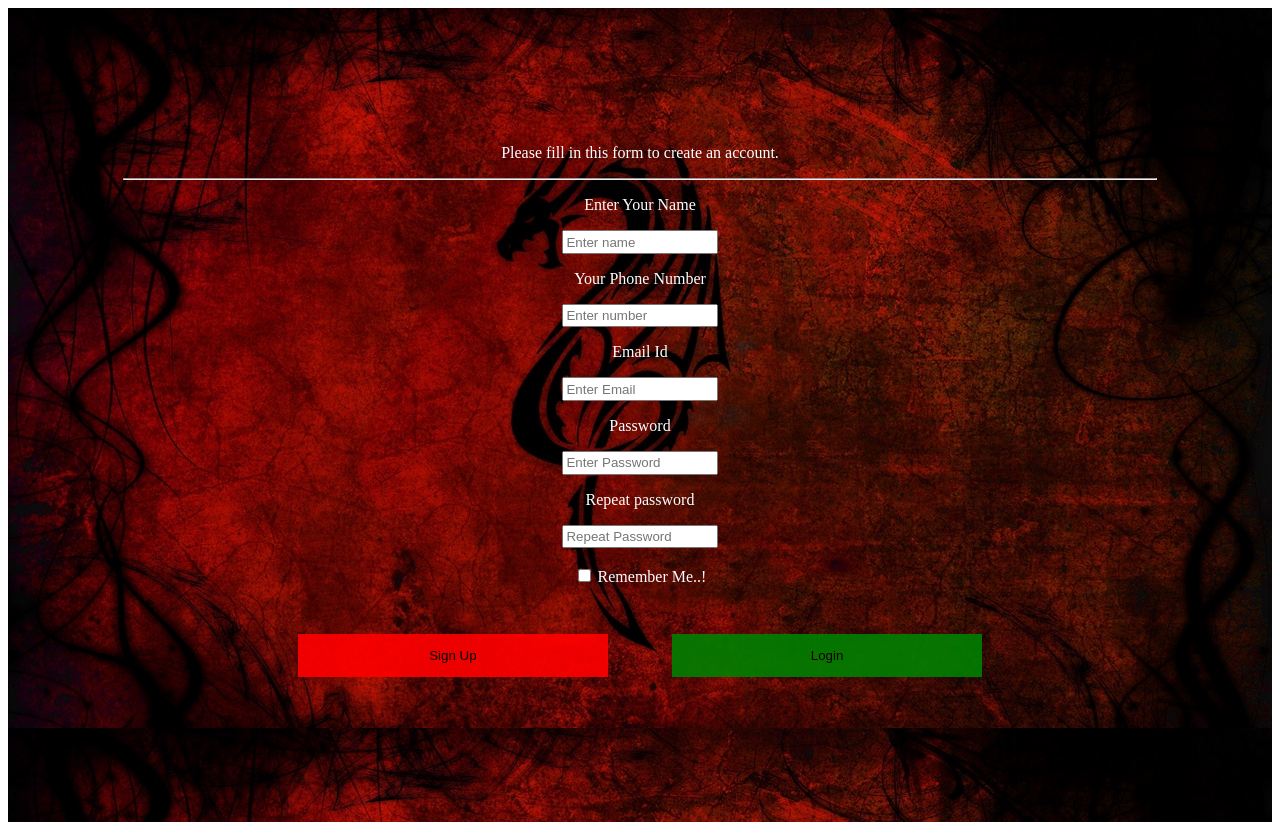
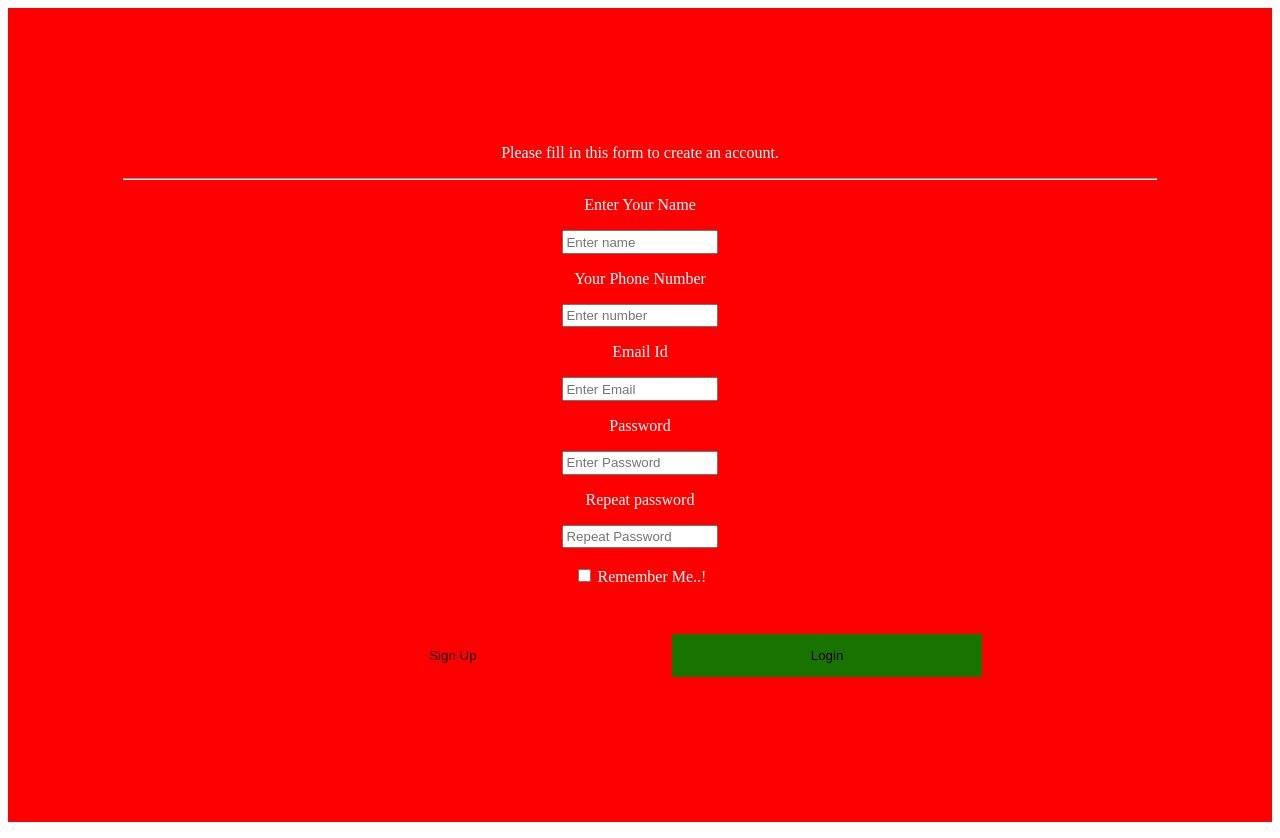
Before and after one commit to rahul10122000/assessment-project, a plain HTML site: page index.html in a window 1280 px wide. Drawn offline with Linux system fonts and the light colour scheme.

Commit message:
Update index.html

```diff
--- a/index.html
+++ b/index.html
@@ -30,7 +30,7 @@ margin:30px;
  .container
  {
   padding: 115px;
-  background-image: url("style_abstract_dragon_74494_1280x720.jpg");
+  background-color:red;
 /*background-image:url("ian-parker-546266-unsplash.jpg");*/
   text-align: center;
   color: white;
```
